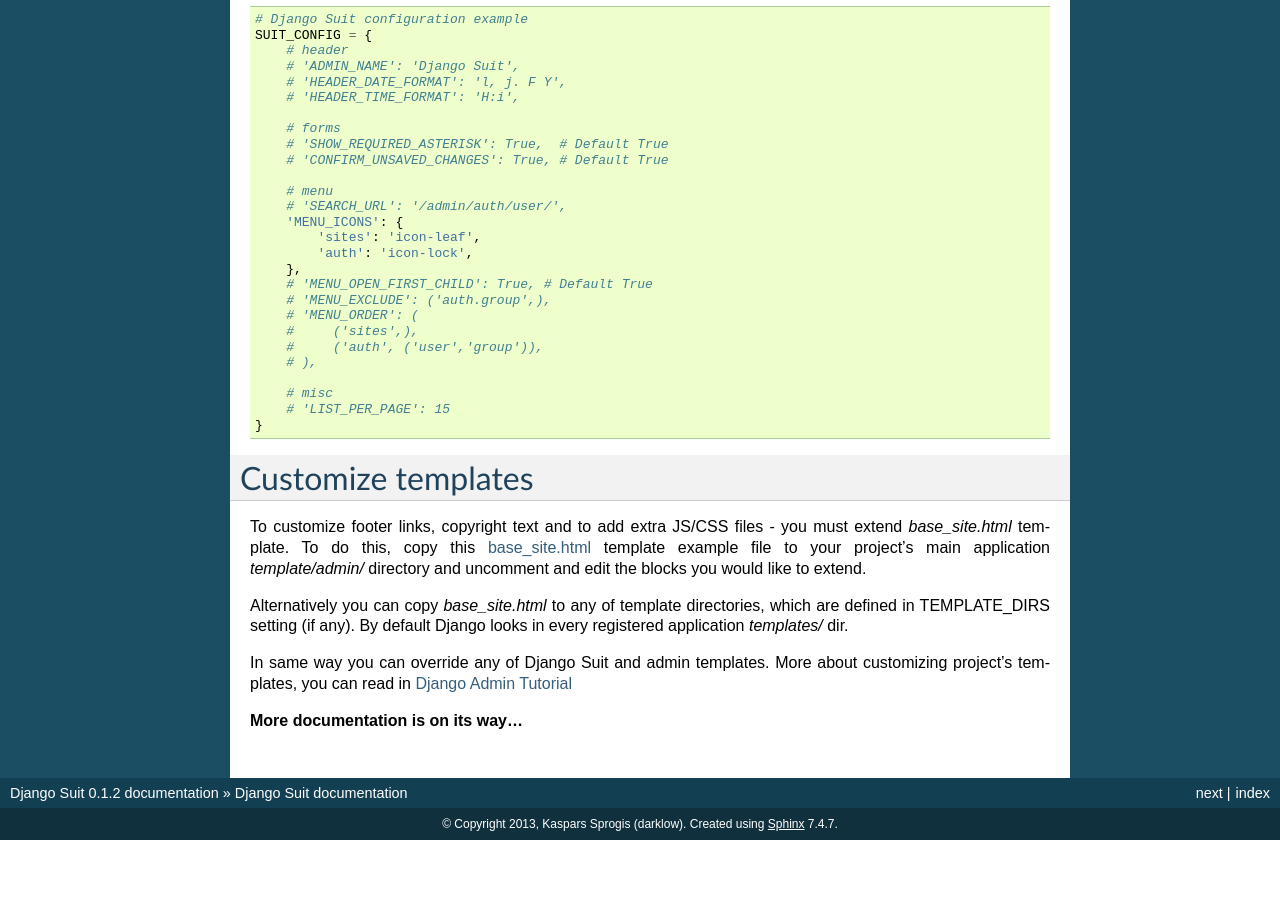
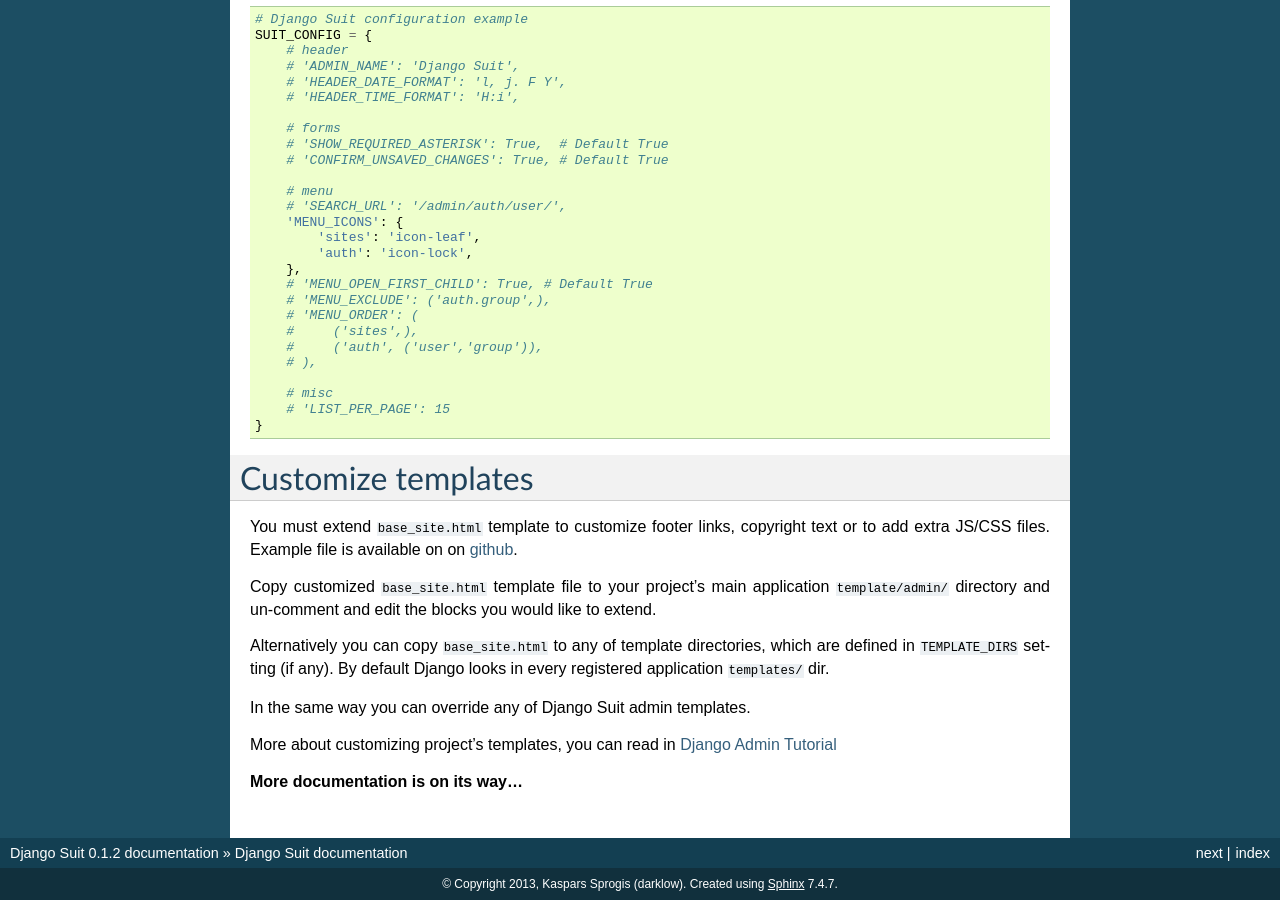
Before and after one commit to darklow/django-suit, a Sphinx documentation site: the page built from docs/index.rst, in a window 1280 px wide and 900 px high, scrolled down 1642 px. Built offline with Sphinx 7.4.7, drawn with Linux system fonts in a browser that asks for light colours; before the commit the page ends 2482 px from its top, so only the background shows below that.

Commit message:
Docs: Improved template customization docs

```diff
--- a/docs/index.rst
+++ b/docs/index.rst
@@ -99,11 +99,14 @@
 Customize templates
 ===================
 
-To customize footer links, copyright text and to add extra JS/CSS files - you must extend *base_site.html* template. To do this, copy this `base_site.html <https://github.com/darklow/django-suit/blob/master/suit/templates/admin/base_site.html>`_ template example file to your project's main application *template/admin/* directory and uncomment and edit the blocks you would like to extend.
+You must extend ``base_site.html`` template to customize footer links, copyright text or to add extra JS/CSS files. Example file is available on on `github <https://github.com/darklow/django-suit/blob/master/suit/templates/admin/base_site.html>`_.
 
-Alternatively you can copy *base_site.html*
-to any of template directories, which are defined in TEMPLATE_DIRS setting (if any). By default Django looks in every registered application *templates/* dir.
+Copy customized ``base_site.html`` template file to your project's main application ``template/admin/`` directory and un-comment and edit the blocks you would like to extend.
 
-In same way you can override any of Django Suit and admin templates. More about customizing project's templates, you can read in `Django Admin Tutorial <https://docs.djangoproject.com/en/dev/intro/tutorial02/#customizing-your-project-s-templates>`_
+Alternatively you can copy ``base_site.html`` to any of template directories, which are defined in ``TEMPLATE_DIRS`` setting (if any). By default Django looks in every registered application ``templates/`` dir.
+
+In the same way you can override any of Django Suit admin templates.
+
+More about customizing project's templates, you can read in `Django Admin Tutorial <https://docs.djangoproject.com/en/dev/intro/tutorial02/#customizing-your-project-s-templates>`_
 
 **More documentation is on its way...**
```
